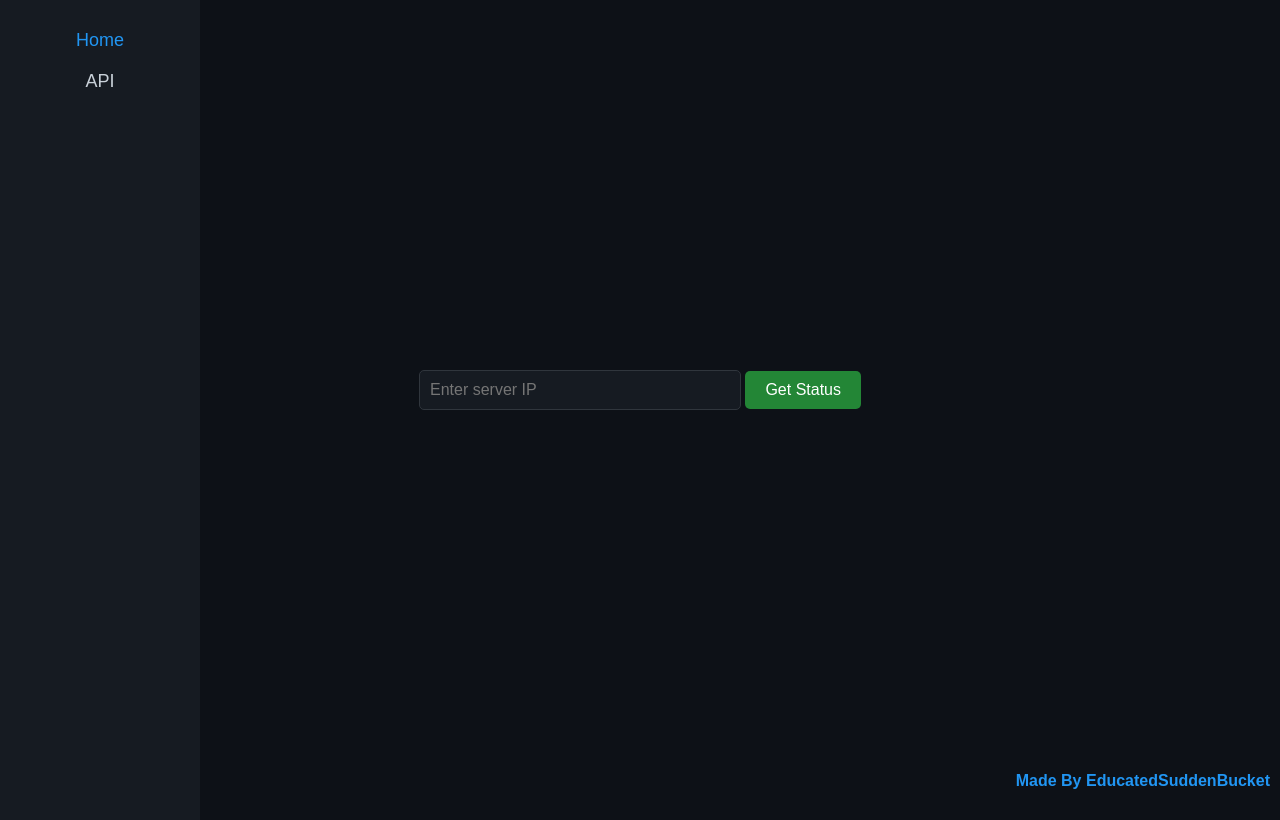
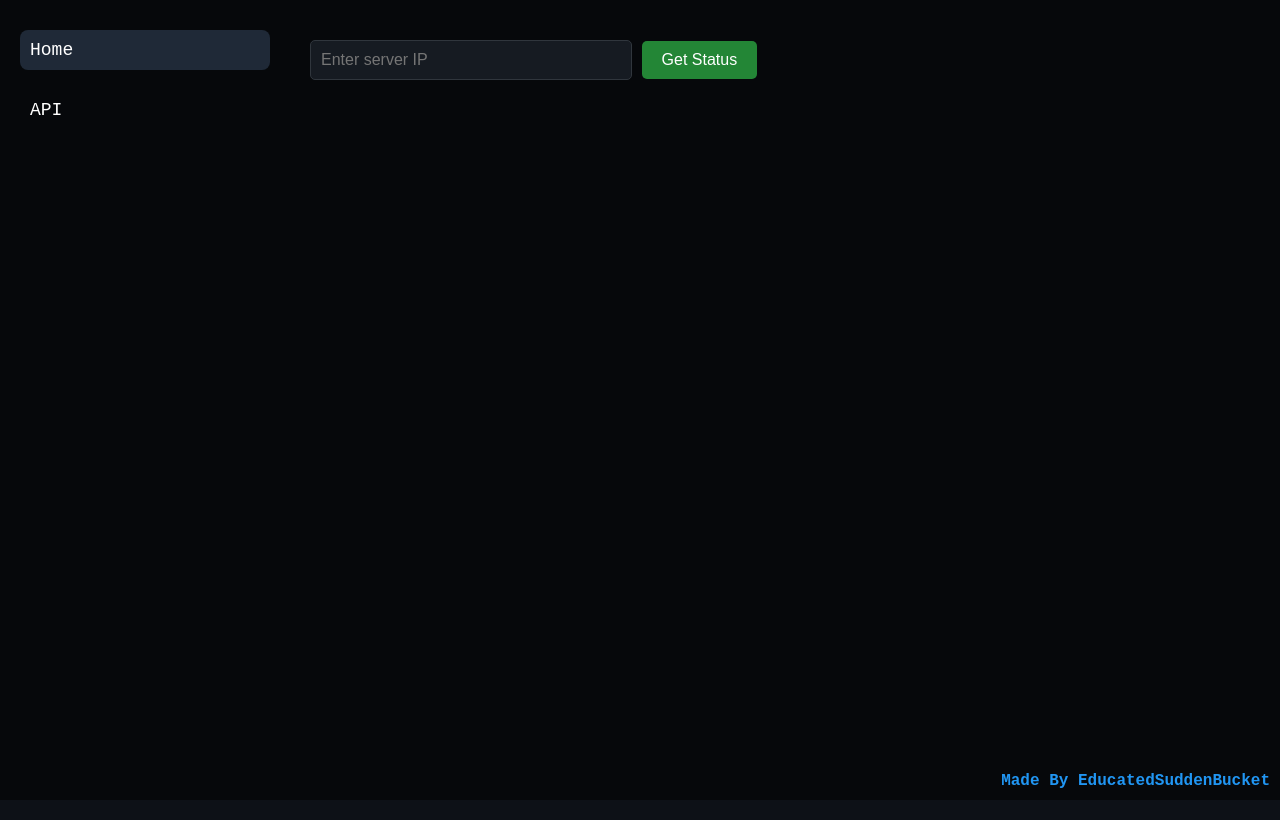
Before and after one commit to mcstatus-is-a-dev/mcstatus.is-a.dev, a plain HTML site: page public/index.html in a window 1280 px wide. Drawn offline with Linux system fonts and the light colour scheme.

Commit message:
Update index.html

```diff
--- a/public/index.html
+++ b/public/index.html
@@ -1,5 +1,5 @@
 <!DOCTYPE html>
-<html>
+<html lang="en">
 <head>
   <title>mcstatus.is-a.dev</title>
   <link rel="icon" href="/favicon.png" type="image/png">
@@ -7,19 +7,47 @@
   <meta name="viewport" content="width=device-width, initial-scale=1.0">
   <style>
     body {
+      font-family: 'Courier New', Courier, monospace;
+      margin: 0;
+      padding: 0;
       background-color: #0d1117;
-      color: #c9d1d9;
-      font-family: Arial, sans-serif;
+      color: white;
       display: flex;
-      justify-content: center;
-      align-items: center;
       height: 100vh;
-      margin: 0;
-      text-align: center;
-      position: relative;
+      overflow: hidden;
     }
     .container {
-      text-align: center;
+      display: flex;
+      width: 100%;
+      height: 100%;
+    }
+    .sidebar {
+      width: 250px;
+      color: white;
+      display: flex;
+      flex-direction: column;
+      padding: 20px;
+      background-color: rgba(0, 0, 0, 0.5);
+      flex-shrink: 0;
+    }
+    .sidebar a {
+      color: white;
+      text-decoration: none;
+      margin: 10px 0;
+      font-size: 18px;
+      display: block;
+      padding: 10px;
+      border-radius: 8px;
+      transition: background-color 0.3s, border-color 0.3s;
+    }
+    .sidebar a:hover, .sidebar a.active {
+      background-color: #1f2937;
+    }
+    .main-content {
+      flex-grow: 1;
+      padding: 20px;
+      overflow-y: auto;
+      background-color: rgba(0, 0, 0, 0.5);
     }
     input[type="text"] {
       padding: 10px;
@@ -44,7 +72,7 @@
       margin-top: 20px;
       display: flex;
       align-items: center;
-      justify-content: center;
+      justify-content: flex-start;
     }
     .server-info img {
       margin-right: 20px;
@@ -57,41 +85,22 @@
       font-weight: bold;
       cursor: pointer;
     }
-    .sidebar {
-      position: absolute;
-      left: 0;
-      top: 0;
-      height: 100%;
-      width: 200px;
-      background-color: #161b22;
-      padding-top: 20px;
-      display: flex;
-      flex-direction: column;
-      align-items: center;
-    }
-    .sidebar a {
-      color: #c9d1d9;
-      text-decoration: none;
-      margin: 10px 0;
-      font-size: 18px;
-    }
-    .sidebar a.active {
-      color: #2196F3;
-    }
   </style>
 </head>
 <body>
+  <div class="container">
     <div class="sidebar">
       <a href="/" class="active">Home</a>
       <a href="/api/docs">API</a>
     </div>
-  <div class="container">
+    <div class="main-content">
       <form id="serverForm" onsubmit="navigateToServer(event)">
         <input type="text" id="serverIp" placeholder="Enter server IP" required>
         <button type="submit">Get Status</button>
       </form>
       <div id="result" class="server-info"></div>
       <div class="footer" onclick="window.location.href='https://github.com/EducatedSuddenBucket'">Made By EducatedSuddenBucket</div>
+    </div>
   </div>
   <script>
     function navigateToServer(event) {
```
Lines whose indentation alone changed are shown as unchanged.
